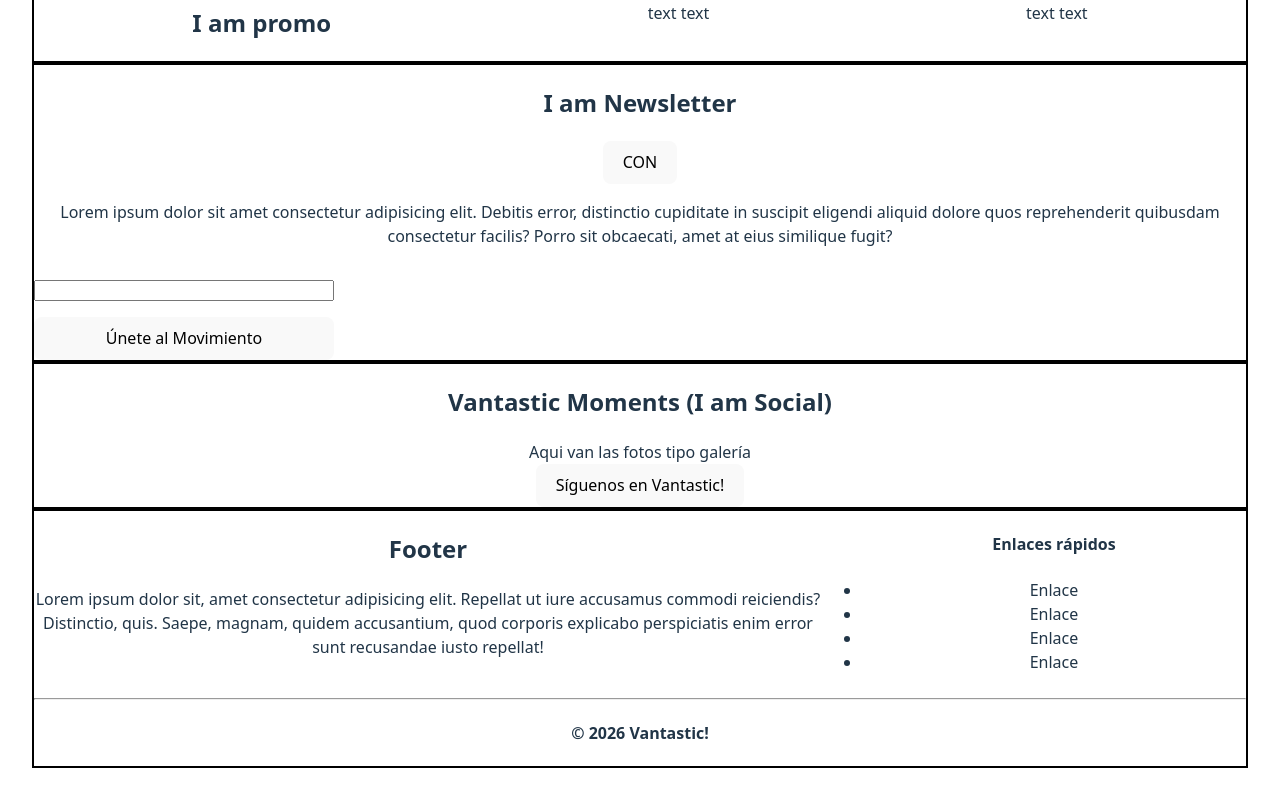
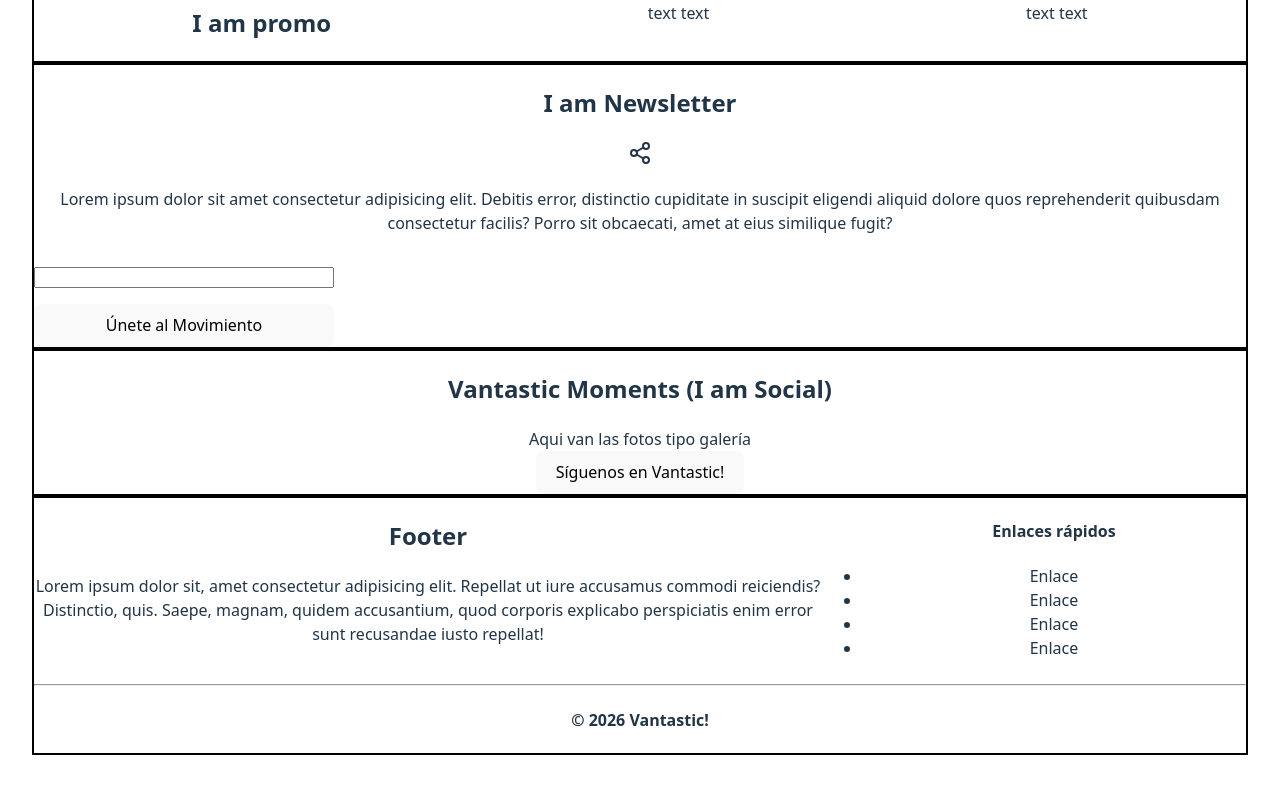
Before and after one commit to candytale55/vantastic, a React (Vite) app: page /home in a window 1280 px wide. Shown: the part 770-1570 px from the top of the page. Built offline with nearby package versions, Linux system fonts and the light colour scheme; what miragejs would draw is missing.

Commit message:
feat(Newsletter)  - Replace button with Share2 icon in Newsletter component - Install lucid-react for icons.

```diff
--- a/package.json
+++ b/package.json
@@ -10,6 +10,7 @@
     "preview": "vite preview"
   },
   "dependencies": {
+    "lucide-react": "^0.577.0",
     "react": "^19.2.0",
     "react-dom": "^19.2.0",
     "react-hook-form": "^7.71.2",
--- a/src/pages/sections/Newsletter.jsx
+++ b/src/pages/sections/Newsletter.jsx
@@ -1,10 +1,10 @@
-import React from 'react'
+import { Share2 } from 'lucide-react';
 
 export default function Newsletter() {
     return (
       <section className="section" id="newsletter-section">
             <h2>I am Newsletter</h2>
-            <button>CON</button>
+            <Share2 />
             <p>Lorem ipsum dolor sit amet consectetur adipisicing elit. Debitis error, distinctio cupiditate in suscipit eligendi aliquid dolore quos reprehenderit quibusdam consectetur facilis? Porro sit obcaecati, amet at eius similique fugit?</p>
 
             <form>
```
Also changed, not shown: 2 other files (tests, documents, lock files or other folders).
